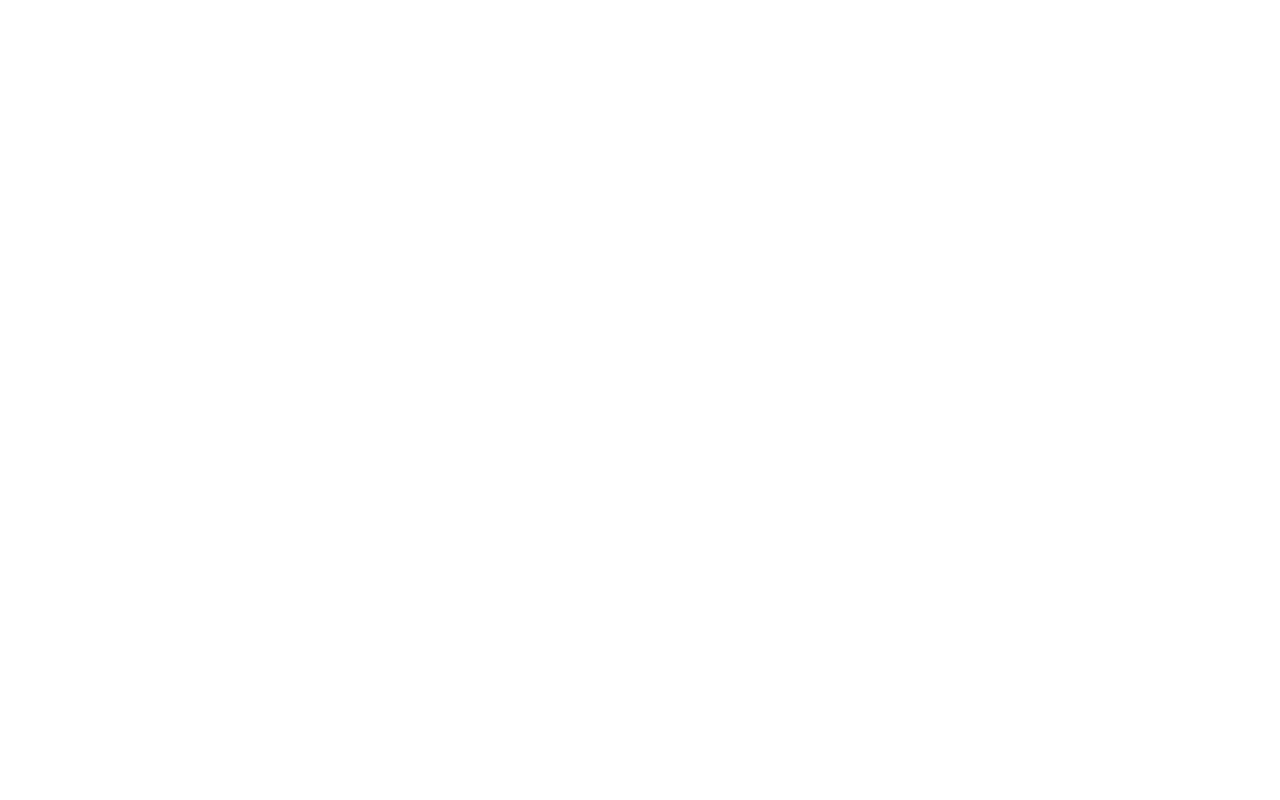
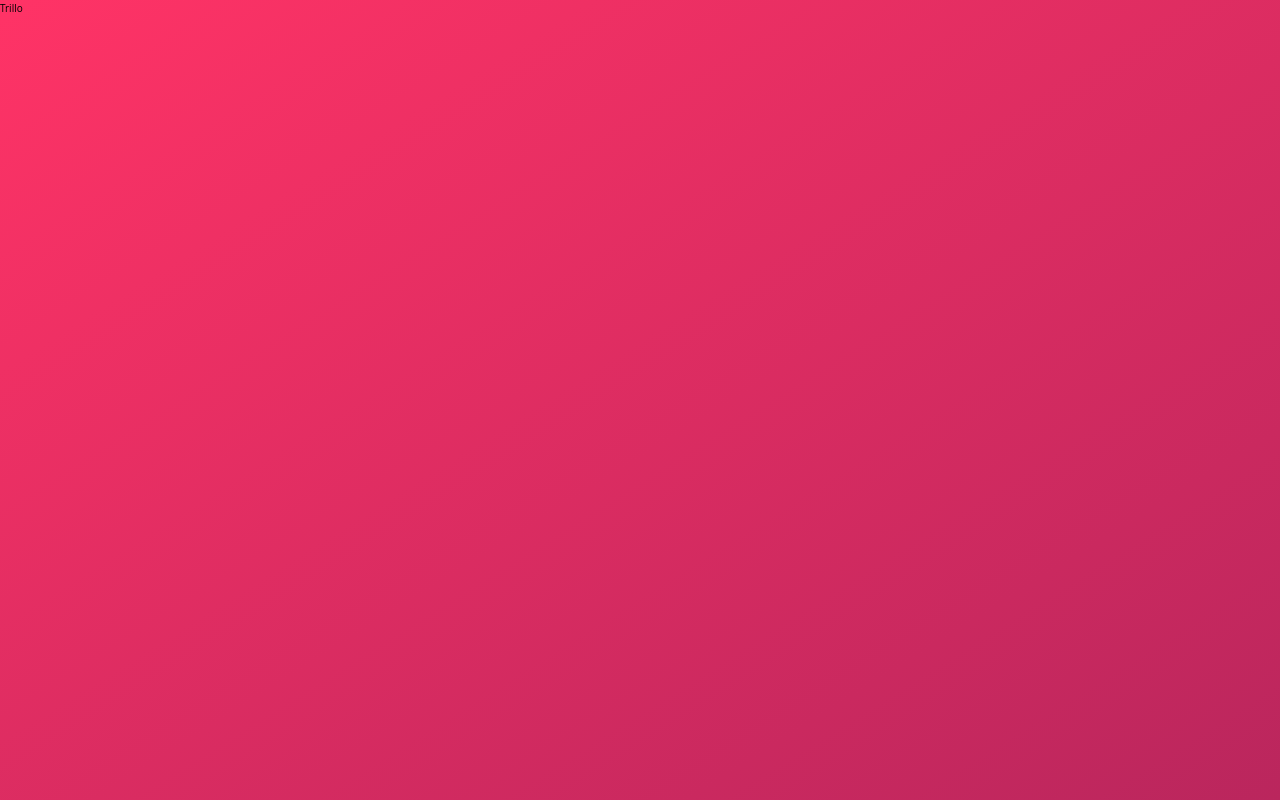
Before and after one commit to victorsilva2k/trilloapp, a plain HTML site: page index.html in a window 1280 px wide. Drawn offline with Linux system fonts and the light colour scheme.

Commit message:
criando ficheiros css base

```diff
--- a/css/base.css
+++ b/css/base.css
@@ -0,0 +1,46 @@
+/* COLORS
+
+Primary : #eb2f64
+Primary Light: #FF3366
+Primary Dark: #BA265D
+
+Grey Light 1: #faf9f9
+Grey Light 2: #f4f2f2
+Grey Light 3: #f0eeee
+Grey Light 4: #ccc
+
+
+
+*/
+
+:root {
+
+    --color-primary: #eb2f64;
+    --color-primary-light: #FF3366;
+    --color-primary-dark: #BA265D;
+
+}
+
+* {
+    margin: 0;
+    padding: 0;
+}
+*,
+*::after,
+*::before {
+    box-sizing: inherit;
+}
+html {
+    box-sizing: border-box;
+    font-size: 62.5%; // 1rem 10px, 10px/16px = 62.5%
+}
+
+body {
+    background-color: #eb2f64;
+    font-family: 'Open Sans', sans-serif;
+    font-weight: 400;
+    line-height: 1.6;
+    background-image: linear-gradient(to right bottom, var(--color-primary-light), var(--color-primary-dark));
+    background-repeat: no-repeat;
+    min-height: 100vh;
+}
--- a/css/main.css
+++ b/css/main.css
@@ -0,0 +1,3 @@
+@import "base.css";
+@import "layout.css";
+@import "components.css";
--- a/index.html
+++ b/index.html
@@ -4,9 +4,10 @@
     <meta charset="UTF-8">
     <meta http-equiv="X-UA-Compatible" content="IE=edge">
     <meta name="viewport" content="width=device-width, initial-scale=1.0">
+    <link rel="stylesheet" href="css/main.css">
     <title>Trillo App</title>
 </head>
 <body>
-
+    Trillo
 </body>
 </html>
```
